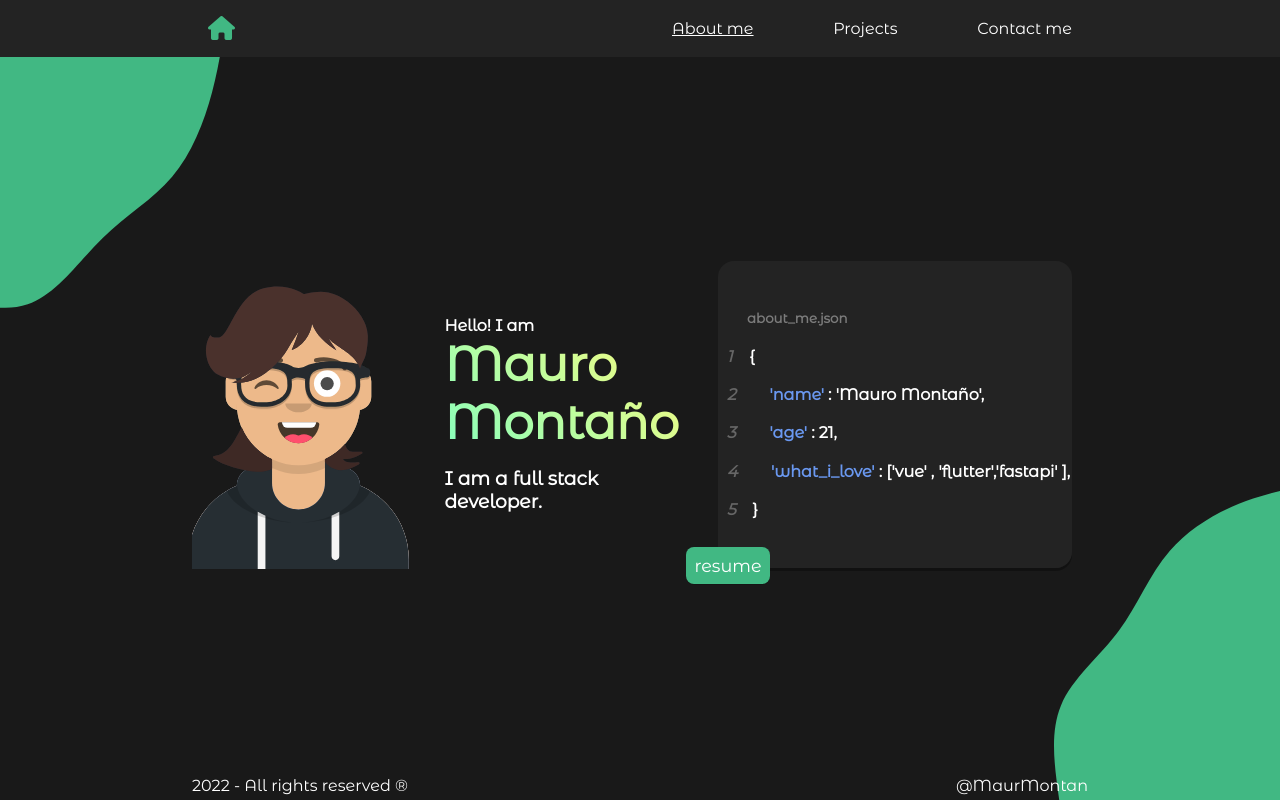
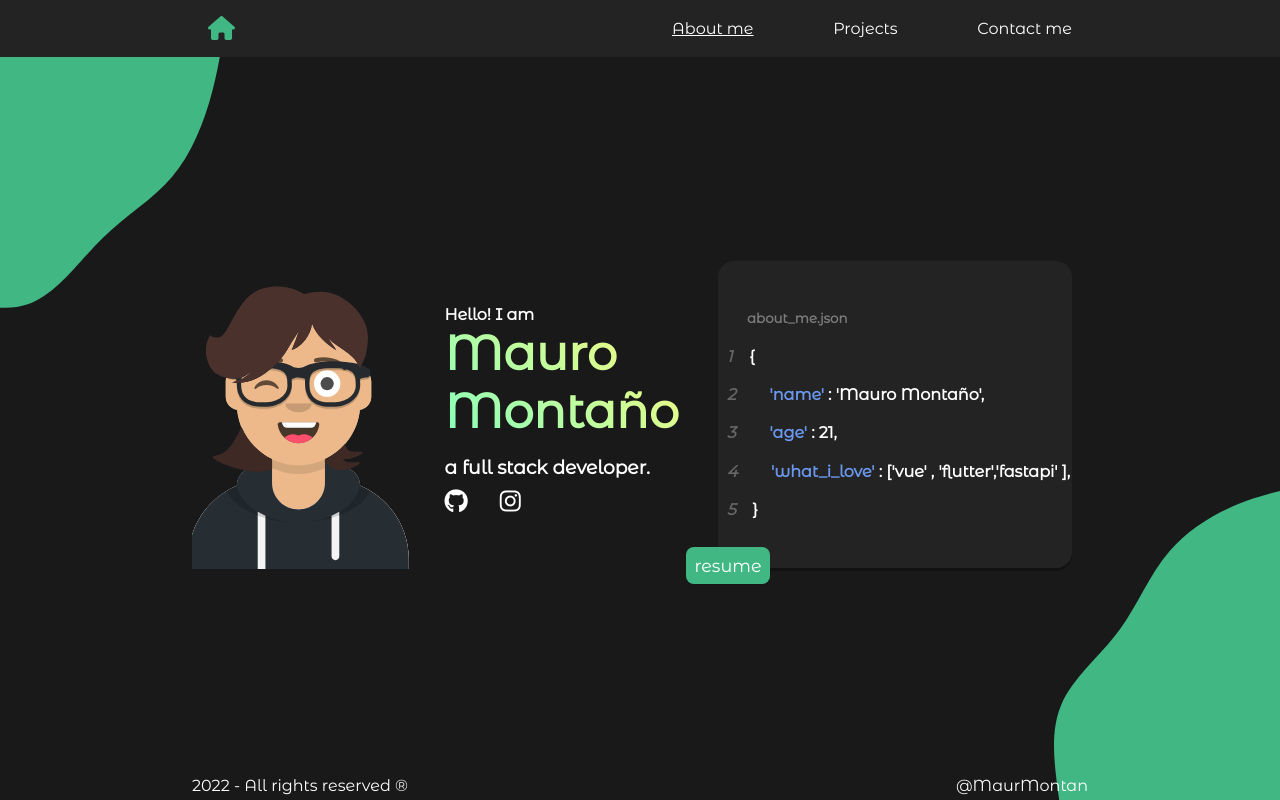
Before and after one commit to MauroMontan/My-portfolio, a Vue app: page / in a window 1280 px wide. Built offline with nearby package versions, Linux system fonts and the light colour scheme.

Commit message:
adding social buttons

```diff
--- a/src/views/home_view.vue
+++ b/src/views/home_view.vue
@@ -11,7 +11,23 @@ import { InfoCard } from "../components/components";
         <h4>Hello! I am</h4>
         <h1>Mauro Montaño</h1>
 
-        <h3>I am a full stack developer.</h3>
+        <h3>a full stack developer.</h3>
+        <div class="social">
+          <i>
+            <a
+              class="fa-brands fa-github"
+              href="https://github.com/MauroMontan"
+              target="_blank"
+            ></a>
+          </i>
+          <i>
+            <a
+              class="fa-brands fa-instagram"
+              href="https://www.instagram.com/mauro_montano_/"
+              target="_blank"
+            ></a>
+          </i>
+        </div>
       </div>
     </div>
 
@@ -27,6 +43,25 @@ import { InfoCard } from "../components/components";
   display: grid;
   gap: 2rem;
   grid-template-columns: repeat(2, 1fr);
+}
+
+.social {
+  padding: 0.5rem 0;
+  display: flex;
+  align-items: center;
+  justify-content: start;
+}
+.social i {
+  font-size: 1.5rem;
+  margin-right: 2rem;
+}
+
+.social i a {
+  text-decoration: none;
+}
+
+.social i a:hover {
+  color: #41b883;
 }
 
 .content {
```
